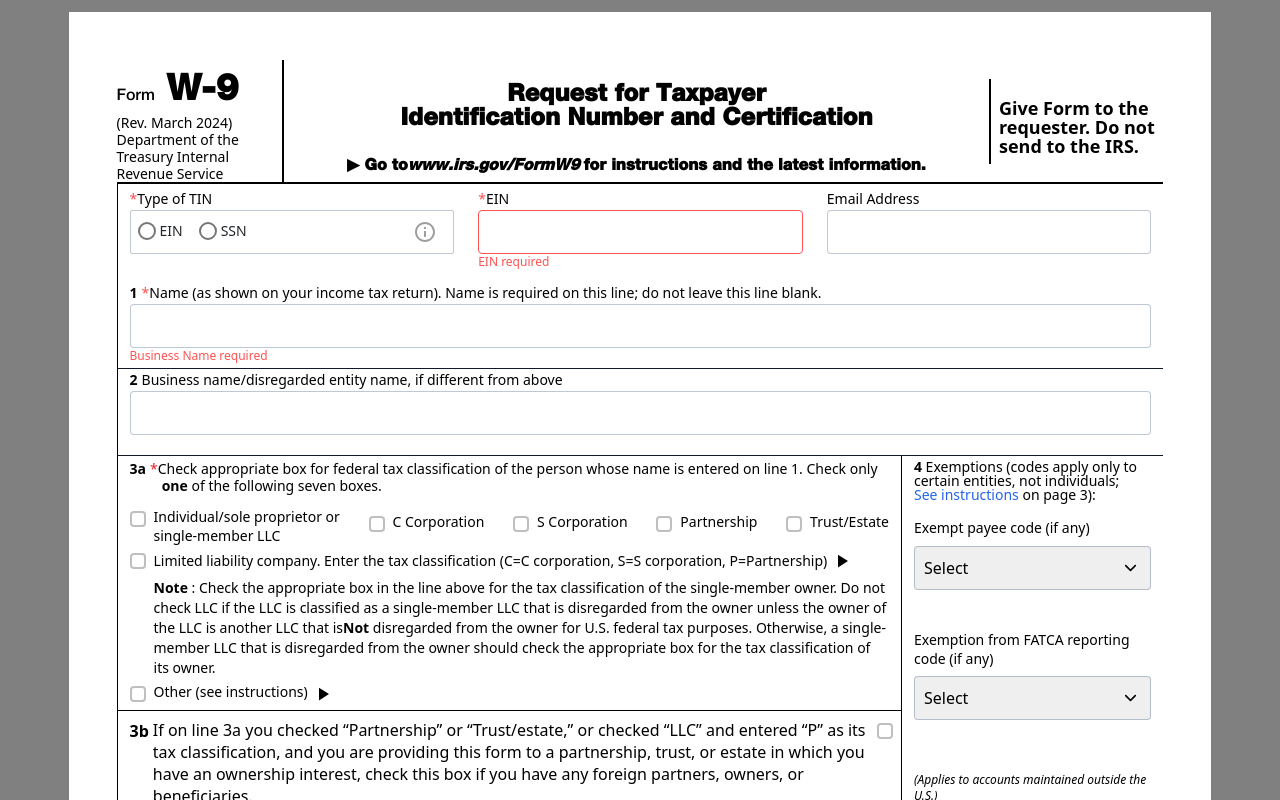
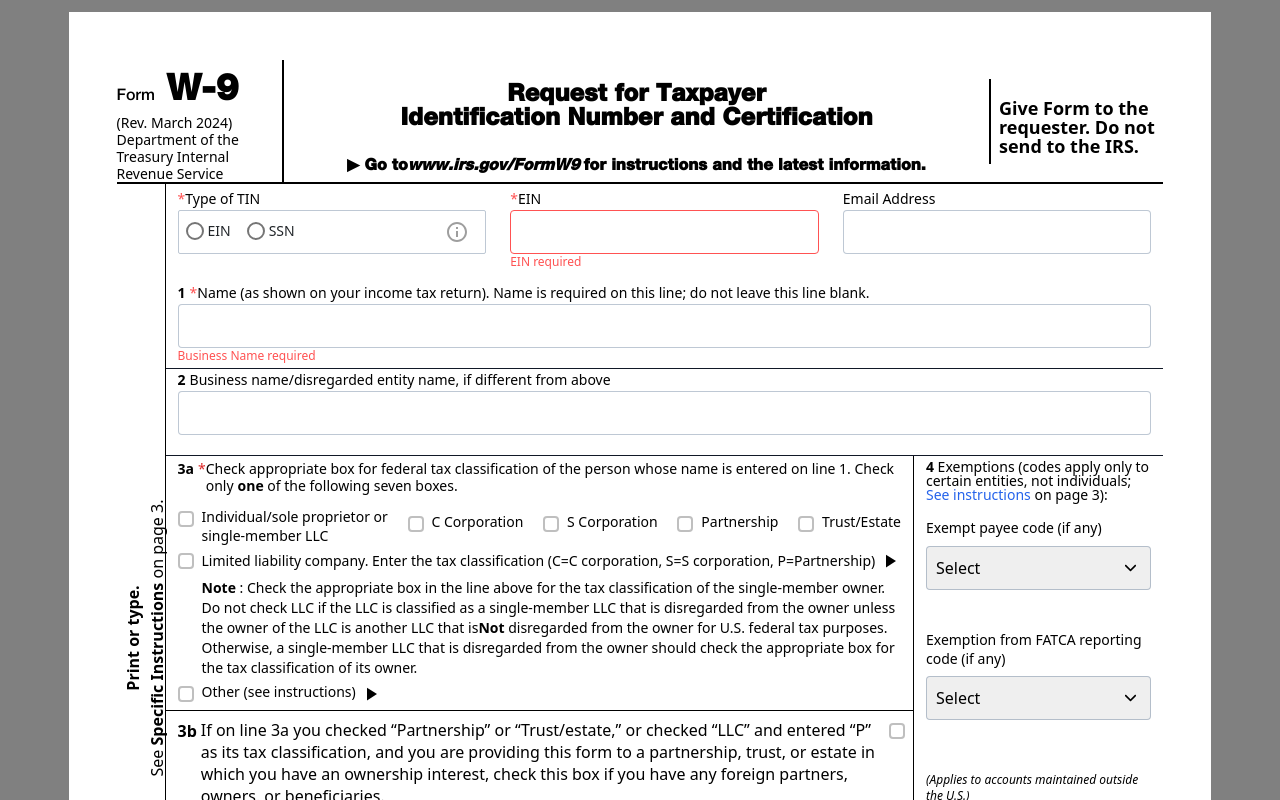
Before and after one commit to vikramkumartejani/taxbandits, a Next.js app: page / in a window 1280 px wide. Shown: the top 800 px of the page. Built offline with nearby package versions, Linux system fonts and the light colour scheme.

Commit message:
form section done

```diff
--- a/app/components/FormSection.tsx
+++ b/app/components/FormSection.tsx
@@ -5,7 +5,15 @@
 
 const FormSection = () => {
   return (
-    <div className="grid grid-cols-12 border-l border-l-black">
+    <div className="relative">
+      <div className="absolute left-[-110px] top-[40%] text-[16px] font-HelveticaNeue">
+        <p className="rotate-[-90deg] w-fit text-center">
+          <b>Print or type.</b>
+          <br />
+          See <b>Specific Instructions</b> on page 3.
+        </p>
+      </div>
+      <div className="grid grid-cols-12 border-l border-l-black ms-[3rem]">
         <FormFirstSection />
         <div className="col-span-12 font-HelveticaNeue font-[500]">
           <div className="flex flex-col lg:flex-row">
@@ -16,6 +24,7 @@
           </div>
         </div>
       </div>
+    </div>
   );
 };
 
```
Lines whose indentation alone changed are shown as unchanged.
